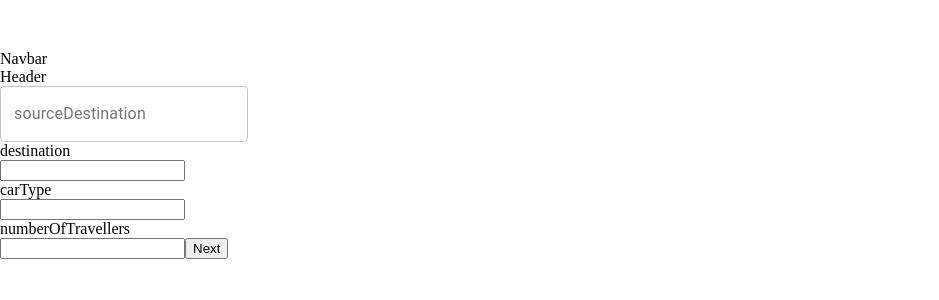
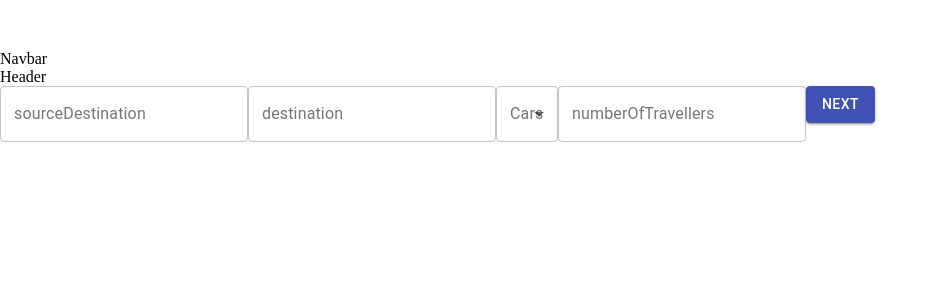
Before and after one commit to aniketjha1729/vahak-demo, a React (Create React App) app: page / in a window 1280 px wide. Shown: the top 300 px of the page, without its empty margins (0-939 px from the left). Built offline with nearby package versions, Linux system fonts and the light colour scheme; the HTML template or start-up script is replaced by a standard one.

Commit message:
select field integrated

```diff
--- a/src/components/StepOne.js
+++ b/src/components/StepOne.js
@@ -1,8 +1,11 @@
 import React from "react";
 import { Formik, Form, Field, ErrorMessage } from "formik";
-import TextField from "../components/formUi/TextField";
+import TextField from "./formUi/TextField";
+import Button from "@material-ui/core/Button";
 import * as Yup from "yup";
 import Header from "./Header";
+import Select from "./formUi/Select";
+import cars from "./car.json";
 
 const stepOneValidate = Yup.object({
   sourceDestination: Yup.string().required().label("Source is required"),
@@ -28,17 +31,12 @@ const StepOne = (props) => {
         {() => (
           <Form>
             <TextField name="sourceDestination" label="sourceDestination" />
-            <ErrorMessage name="sourceDestination" />
-            <p>destination</p>
-            <Field name="destination" />
-            <ErrorMessage name="destination" />
-            <p>carType</p>
-            <Field name="carType" />
-            <ErrorMessage name="carType" />
-            <p>numberOfTravellers</p>
-            <Field name="numberOfTravellers" />
-            <ErrorMessage name="numberOfTravellers" />
-            <button type="submit">Next</button>
+            <TextField name="destination" label="destination" />
+            <Select name="carType" label="Cars" options={cars} />
+            <TextField name="numberOfTravellers" label="numberOfTravellers" />
+            <Button type="submit" variant="contained" color="primary">
+              Next
+            </Button>
           </Form>
         )}
       </Formik>
--- /dev/null
+++ b/src/components/car.json
@@ -0,0 +1,16 @@
+{
+    "HatchBack":"HatchBack",
+    "Sedan":"Sedan",
+    "SUV":"SUV",
+    "HatchBacks":"HatchBack",
+    "Sedans":"Sedan",
+    "SUVs":"SUV",
+    "HatchBackq":"HatchBack",
+    "Sedanq":"Sedan",
+    "SUVq":"SUV",
+    "HatchBackw":"HatchBack",
+    "Sedanw":"Sedan",
+    "SUVw":"SUV"
+
+
+}
--- /dev/null
+++ b/src/components/formUi/Select/index.js
@@ -0,0 +1,40 @@
+import React from "react";
+import { TextField, MenuItem } from "@material-ui/core";
+import { useField, useFormikContext } from "formik";
+
+const SelectWrapper = ({ name, options, ...otherProps }) => {
+  const { setFieldValue } = useFormikContext();
+  const [field, meta] = useField(name);
+
+  const handleChange = (evt) => {
+    const { value } = evt.target;
+    setFieldValue(name, value);
+  };
+
+  const configSelect = {
+    ...field,
+    ...otherProps,
+    select: true,
+    variant: "outlined",
+    onChange: handleChange,
+  };
+
+  if (meta && meta.touched && meta.error) {
+    configSelect.error = true;
+    configSelect.helperText = meta.error;
+  }
+
+  return (
+    <TextField {...configSelect}>
+      {Object.keys(options).map((item, pos) => {
+        return (
+          <MenuItem key={pos} value={item}>
+            {options[item]}
+          </MenuItem>
+        );
+      })}
+    </TextField>
+  );
+};
+
+export default SelectWrapper;
```
